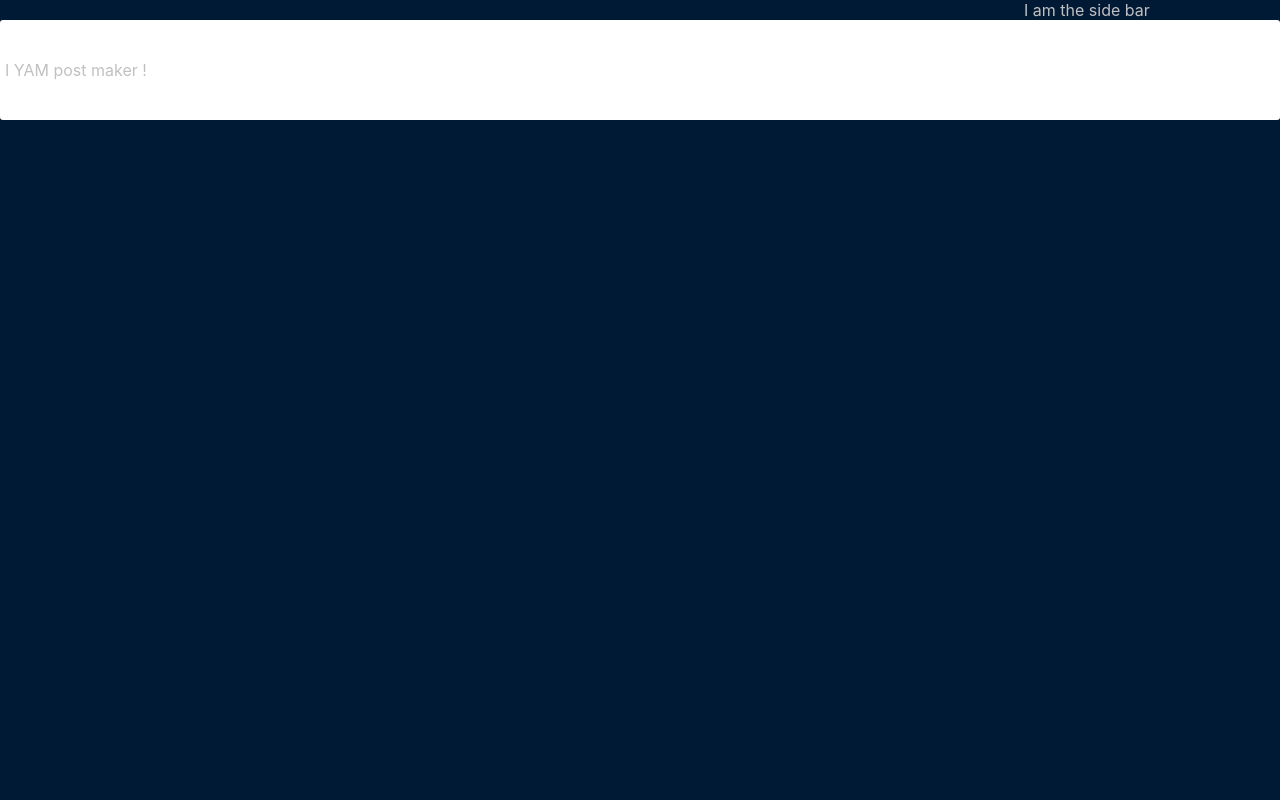
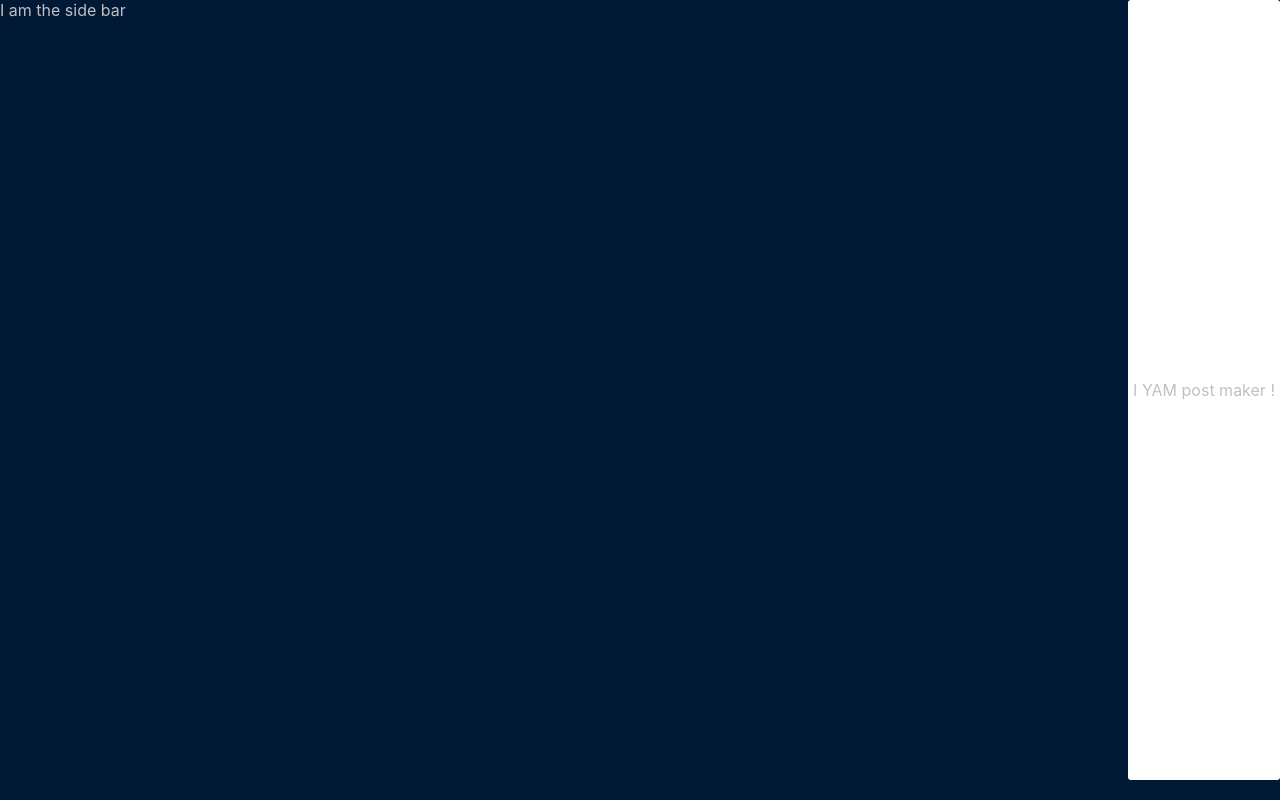
Before and after one commit to clairelist/tumblr-clone-fe, a React (Create React App) app: page / in a window 1280 px wide. Built offline with nearby package versions, Linux system fonts and the light colour scheme.

Commit message:
I have successfully broken styling

```diff
--- a/src/components/Dashboard.js
+++ b/src/components/Dashboard.js
@@ -1,3 +1,5 @@
+//TODO:: MAKE DIFFERENT COMPONENTS FOR EACH OF THESE ITEMS, IMPORT THEM ALL HERE!
+
 function Dashboard(){
     return (
         <div className='dashboard'>
--- a/src/index.css
+++ b/src/index.css
@@ -14,6 +14,7 @@ body {
   color: silver;
   min-height: 100vh;
 width: 100%;
+display: flex;
 }
 
 .post-maker{
@@ -30,6 +31,8 @@ position: relative;
 }
 
 .sidebar{
-  /* display: flex; */
-  margin-left: 80%
+  flex: 1;
+  flex-grow: 1;
+  flex-shrink: 1;
+  flex-basis: 0%;
 }
```
Also changed, not shown: src/components/PostMaker.js (added), src/components/Sidebar.js (added), src/components/Topnav.js (added).
